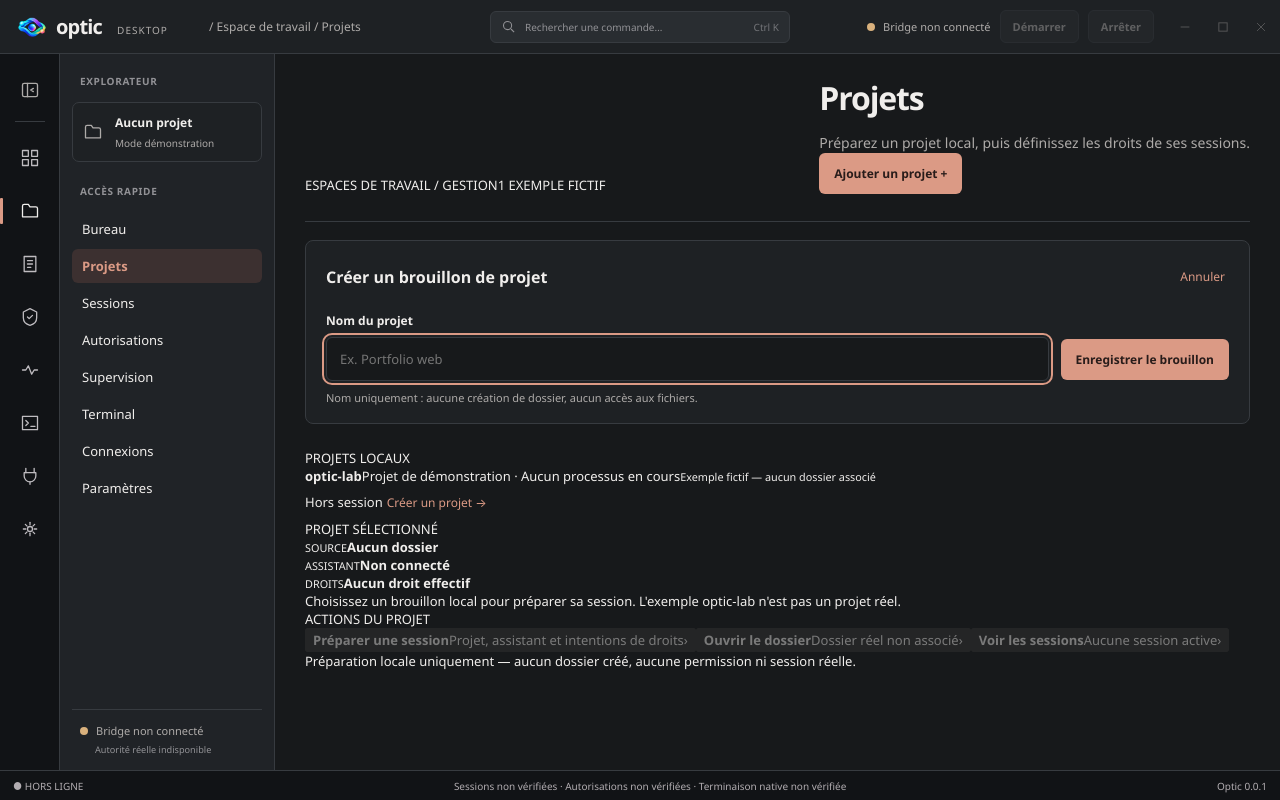
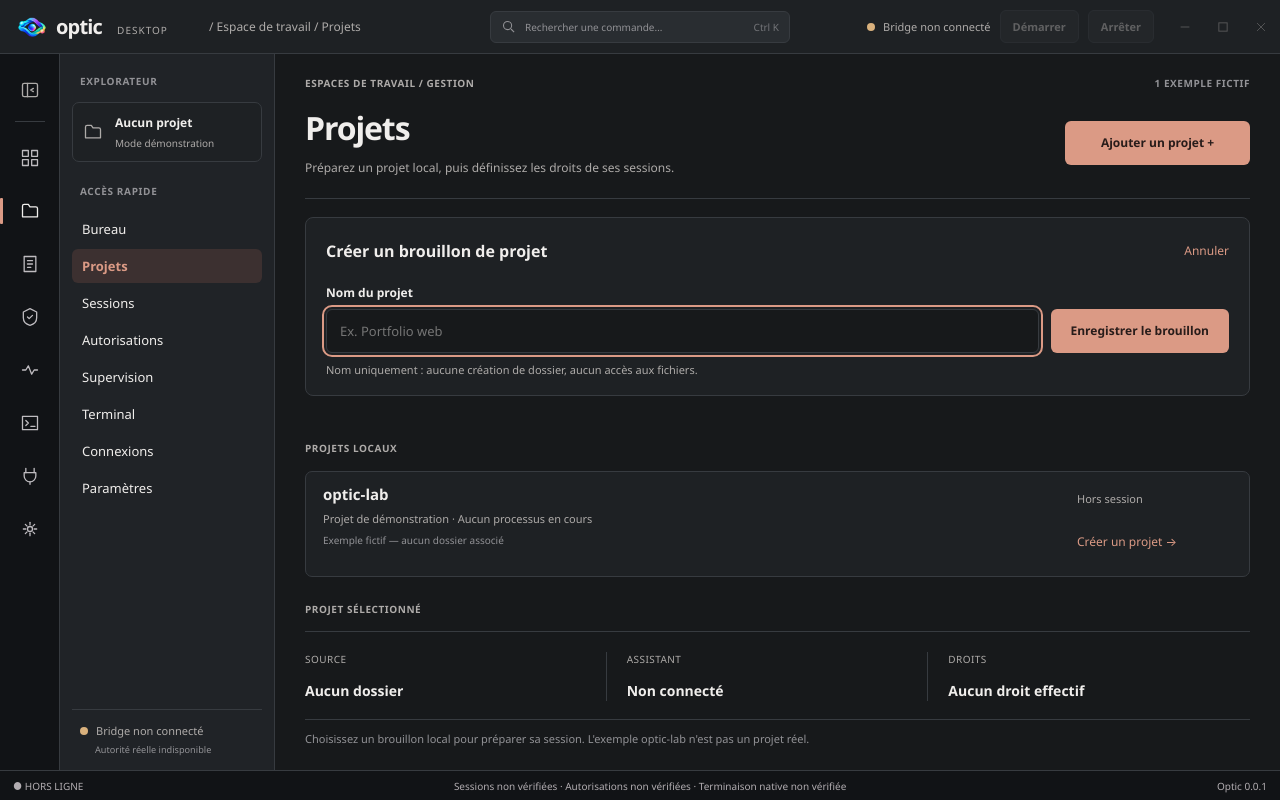
Before and after one commit to ELITEAYOTO/Alpha-Optic-APP, a React (Vite) app: page / in a window 1280 px wide. Both pictures are taken after a click on the button "+ Nouveau projet". Built offline with nearby package versions, Linux system fonts and the light colour scheme.

Commit message:
style(ui-d): restore project library proportions and center button labels

```diff
--- a/src/features/projects/ui/ProjectsScreen.css
+++ b/src/features/projects/ui/ProjectsScreen.css
@@ -1,32 +1,72 @@
-.projects-screen { width: 100%; }
-.projects-heading { display: flex; justify-content: space-between; align-items: flex-end; gap: 16px; padding-bottom: 27px; border-bottom: 1px solid var(--border); }
-.projects-heading .eyebrow { margin-bottom: 25px; }
-.projects-heading .intro { line-height: 1.5; }
-.projects-primary { background: var(--accent); color: var(--on-accent); border: 0; border-radius: 6px; padding: 12px 15px; font-weight: 650; font-size: 12px; white-space: nowrap; }
+/* UI D library geometry: heading, local rows, selected context, then project actions. */
+.projects-screen { width: 100%; min-width: 0; }
+.projects-heading { border-bottom: 1px solid var(--border); padding-bottom: 27px; }
+.projects-heading-top { display: flex; justify-content: space-between; align-items: center; gap: 16px; margin-bottom: 26px; }
+.projects-kicker, .projects-count, .projects-section-label { color: var(--muted); font-size: 10px; letter-spacing: .055em; font-weight: 650; }
+.projects-count { color: var(--faint); text-align: right; }
+.projects-heading-main { display: flex; align-items: center; justify-content: space-between; gap: 20px; }
+.projects-heading-main h1 { line-height: 1.18; }
+.projects-heading-main .intro { font-size: 12px; line-height: 1.5; margin-top: 12px; }
+.projects-primary { display: inline-flex; align-items: center; justify-content: center; text-align: center; line-height: 1.2; min-height: 44px; background: var(--accent); color: var(--on-accent); border: 0; border-radius: 6px; padding: 11px 20px; font-weight: 650; font-size: 12px; white-space: nowrap; }
+.projects-heading-main .projects-primary { min-width: 185px; }
 .projects-primary:hover { filter: brightness(1.06); }
-.projects-security-note { margin: 24px 0; padding: 13px 16px; border-left: 3px solid var(--warning); background: var(--subtle); color: var(--muted); line-height: 1.6; font-size: 12px; }
 .projects-create { border: 1px solid var(--border); background: var(--surface); border-radius: 8px; padding: 18px 20px; margin: 18px 0 25px; }
-.projects-create-top { display: flex; justify-content: space-between; align-items: center; margin-bottom: 18px; }
+.projects-create-top { display: flex; justify-content: space-between; align-items: center; gap: 12px; margin-bottom: 18px; }
 .projects-create h2 { font-size: 16px; }
 .projects-create label { display: block; margin-bottom: 8px; font-size: 12px; font-weight: 600; }
 .projects-form-row { display: flex; gap: 12px; align-items: center; }
-.projects-form-row input { min-width: 0; width: 100%; flex: 1; padding: 12px 13px; color: var(--text); background: var(--bg); border: 1px solid var(--border); border-radius: 6px; font: inherit; }
+.projects-form-row input { min-width: 0; flex: 1; padding: 12px 13px; color: var(--text); background: var(--bg); border: 1px solid var(--border); border-radius: 6px; font: inherit; }
 .projects-form-row input:focus-visible { outline: 2px solid var(--accent); outline-offset: 2px; }
 .projects-create p { color: var(--muted); margin-top: 9px; font-size: 11px; }
 .projects-create .projects-error { color: var(--warning); font-weight: 600; }
-.projects-list-heading { display: flex; justify-content: space-between; align-items: center; border-bottom: 1px solid var(--border); padding-bottom: 12px; margin-top: 29px; }
-.projects-list-heading h2 { font-size: 12px; letter-spacing: .04em; text-transform: uppercase; }
-.projects-list-heading span { font-size: 11px; color: var(--muted); }
-.projects-empty { padding: 28px 5px; color: var(--muted); }
-.projects-empty strong { display: block; color: var(--text); font-size: 15px; margin-bottom: 10px; }
-.projects-empty p { line-height: 1.55; max-width: 600px; }
-.projects-row { display: flex; align-items: center; gap: 18px; min-height: 73px; padding: 13px 6px; border-bottom: 1px solid var(--border); }
-.projects-row-details { display: flex; flex-direction: column; flex: 1; gap: 8px; min-width: 0; }
-.projects-row-details strong { font-size: 13px; overflow: hidden; text-overflow: ellipsis; white-space: nowrap; }
-.projects-row-details span { color: var(--muted); font-size: 11px; }
-.projects-selected { color: var(--accent); font-size: 11px; font-weight: 700; }
-.projects-text-button { border: 0; background: none; color: var(--accent); padding: 9px 4px; font-size: 12px; }
-.projects-outline { border: 1px solid var(--border); background: var(--raised); color: var(--text); border-radius: 6px; padding: 10px 13px; white-space: nowrap; font-size: 12px; }
-.projects-outline:hover { border-color: var(--accent); }
-@media (max-width: 1080px) { .projects-heading { align-items: flex-start; } .projects-row { gap: 9px; flex-wrap: wrap; } .projects-row-details { flex-basis: 100%; } .projects-form-row { flex-wrap: wrap; } }
-@media (prefers-reduced-motion: reduce) { .projects-primary, .projects-outline { transition: none; } }
+.projects-section-label { margin-bottom: 16px; }
+.projects-library { padding-top: 26px; }
+.projects-library-list { display: flex; flex-direction: column; gap: 9px; }
+.projects-library-card { display: flex; justify-content: space-between; align-items: stretch; gap: 16px; min-height: 106px; padding: 13px 17px; background: var(--surface); border: 1px solid var(--border); border-radius: 7px; }
+.projects-library-card[data-selected="true"] { border-color: var(--accent); }
+.projects-library-details { display: flex; flex-direction: column; align-items: flex-start; min-width: 0; gap: 7px; }
+.projects-library-details strong { font-size: 15px; font-weight: 650; line-height: 1.25; overflow-wrap: anywhere; }
+.projects-library-details span { font-size: 11px; color: var(--muted); line-height: 1.4; }
+.projects-library-details small { font-size: 10px; color: var(--faint); line-height: 1.4; }
+.projects-library-trailing { display: flex; flex-direction: column; justify-content: space-between; align-items: flex-start; gap: 12px; flex: 0 0 155px; padding: 6px 0; }
+.projects-library-trailing > span { font-size: 11px; color: var(--muted); }
+.projects-text-button { display: inline-flex; align-items: center; justify-content: center; text-align: center; line-height: 1.25; min-height: 30px; border: 0; background: none; color: var(--accent); padding: 5px 0; font-size: 12px; }
+.projects-text-button:hover { text-decoration: underline; }
+.projects-current { margin-top: 36px; }
+.projects-current > .projects-section-label { padding-bottom: 15px; margin-bottom: 20px; border-bottom: 1px solid var(--border); }
+.projects-context { display: grid; grid-template-columns: repeat(3,minmax(0,1fr)); gap: 20px; padding: 0 0 23px; border-bottom: 1px solid var(--border); }
+.projects-context > div { display: flex; flex-direction: column; gap: 16px; min-width: 0; }
+.projects-context > div:not(:last-child) { border-right: 1px solid var(--border); padding-right: 14px; }
+.projects-context small { color: var(--muted); font-size: 10px; letter-spacing: .045em; }
+.projects-context strong { font-size: 14px; font-weight: 600; line-height: 1.35; overflow-wrap: anywhere; }
+.projects-context-note { color: var(--faint); font-size: 11px; line-height: 1.5; margin-top: 11px; }
+.projects-actions { margin-top: 28px; }
+.projects-actions > .projects-section-label { margin-bottom: 9px; }
+.projects-action-row { width: 100%; display: grid; grid-template-columns: minmax(0,1.1fr) minmax(0,1fr) 18px; align-items: center; gap: 14px; padding: 16px 9px; min-height: 53px; border: 0; border-bottom: 1px solid var(--border); background: transparent; color: var(--text); text-align: left; }
+.projects-action-row strong { font-size: 12px; font-weight: 600; }
+.projects-action-row span:not(.projects-chevron) { color: var(--muted); font-size: 11px; line-height: 1.4; }
+.projects-action-row .projects-chevron { justify-self: center; color: var(--accent); font-size: 23px; line-height: 1; }
+.projects-action-row:not(:disabled):hover { background: var(--raised); }
+.projects-action-row:disabled { opacity: 0.55; }
+.projects-footnote { margin-top: 17px; color: var(--faint); font-size: 11px; line-height: 1.5; }
+@media (max-width: 1340px) {
+  .projects-heading-top { margin-bottom: 19px; }
+  .projects-heading { padding-bottom: 21px; }
+  .projects-library { padding-top: 20px; }
+  .projects-current { margin-top: 25px; }
+  .projects-actions { margin-top: 20px; }
+  .projects-context { padding-bottom: 18px; }
+  .projects-action-row { padding-block: 12px; min-height: 45px; }
+}
+@media (max-width: 1050px) {
+  .projects-heading-main { align-items: flex-start; }
+  .projects-library-trailing { flex-basis: 118px; }
+  .projects-context { gap: 10px; }
+  .projects-action-row { grid-template-columns: minmax(0, 1fr) minmax(0, 1fr) 15px; gap: 7px; }
+  .projects-form-row { flex-wrap: wrap; }
+}
+@media (max-width: 900px) {
+  .projects-heading-main { align-items: stretch; flex-direction: column; gap: 16px; }
+  .projects-heading-main .projects-primary { align-self: flex-start; }
+}
+@media (prefers-reduced-motion: reduce) { .projects-primary, .projects-action-row { transition: none; } }
```
